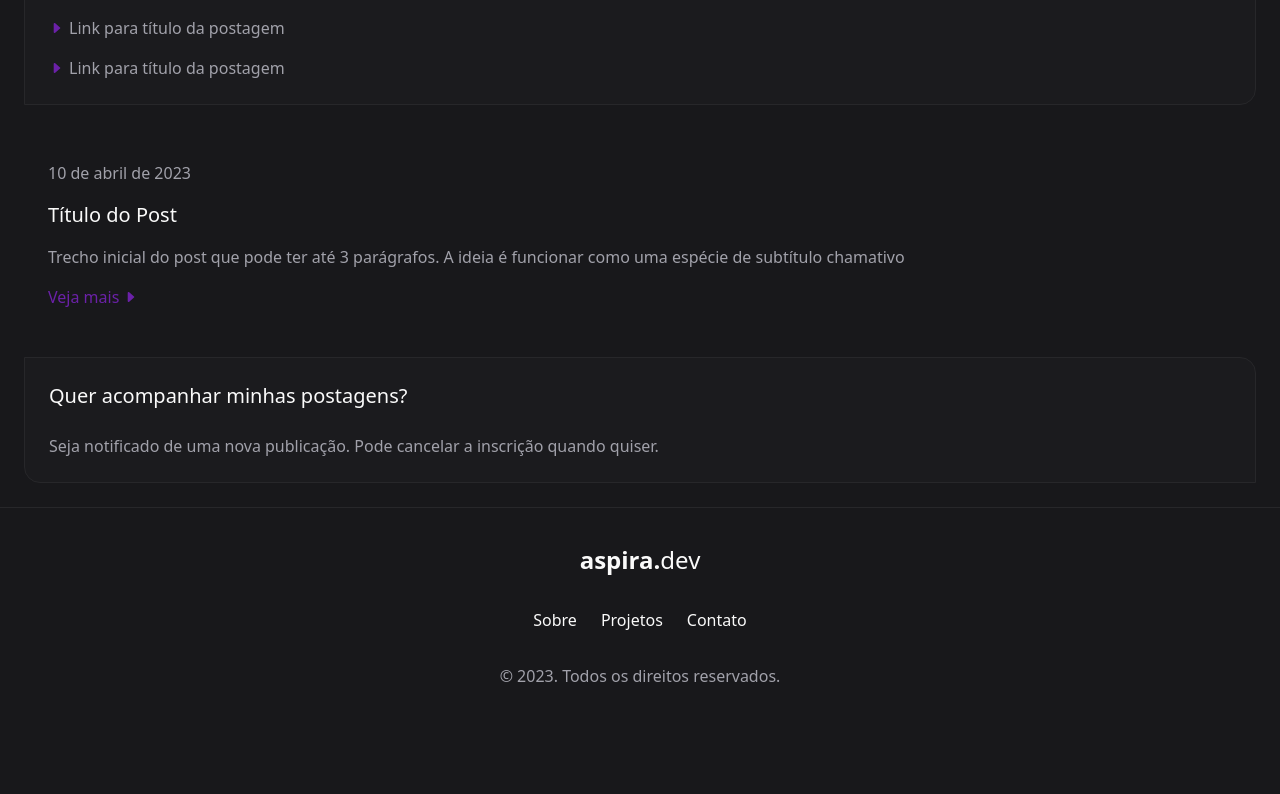
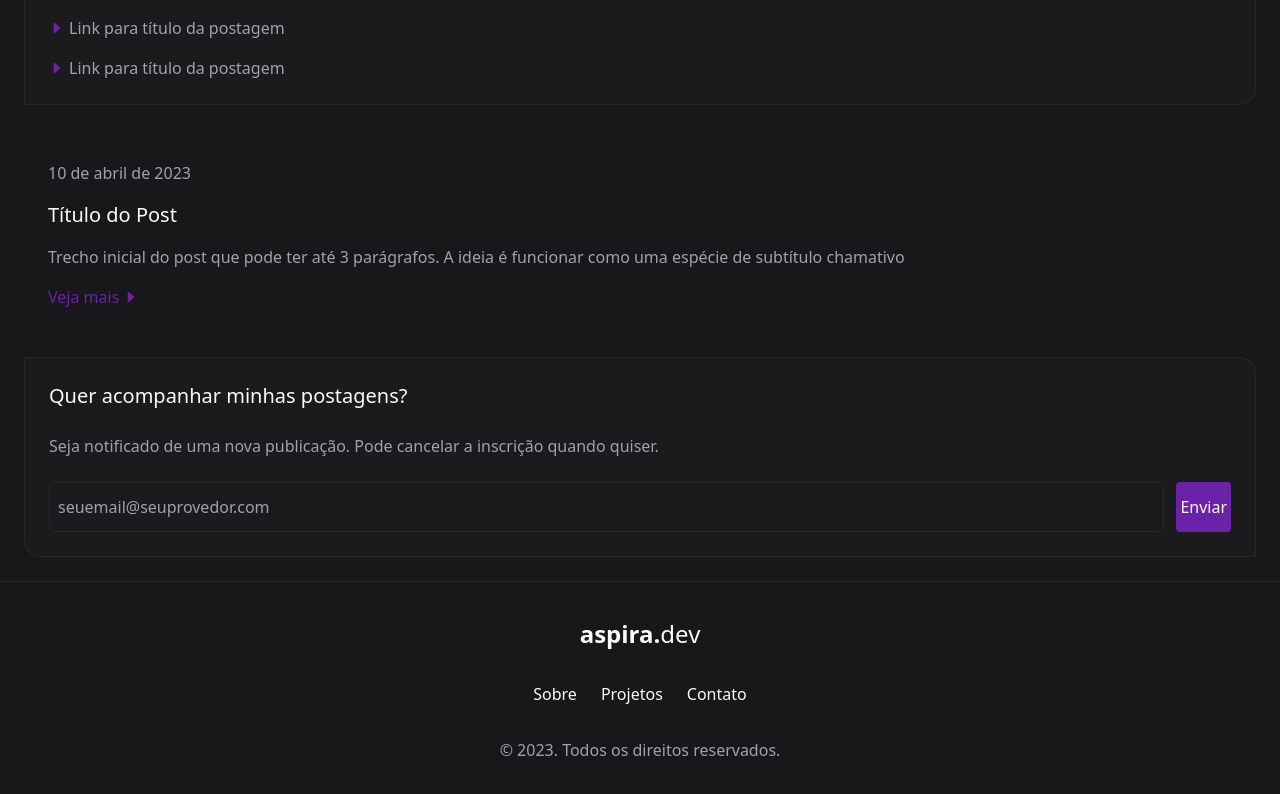
Before and after one commit to vieira-a/blog, a React (Vite) app: page / in a window 1280 px wide. Shown: the part 441-1235 px from the top of the page. Before the commit the page ends 1165 px from the top, so only its background shows below. Built offline with nearby package versions, Linux system fonts and the light colour scheme.

Commit message:
feat: render newsletter component

```diff
--- a/src/components/Newsletter/index.tsx
+++ b/src/components/Newsletter/index.tsx
@@ -1,3 +1,6 @@
+import Button from "../Button";
+import TextField from "../TextField";
+
 export default function Newsletter() {
   return (
     <section className="flex flex-col gap-6 m-6 p-6 bg-zinc-800/25 rounded-tr-2xl rounded-bl-2xl border border-zinc-800">
@@ -6,6 +9,12 @@ export default function Newsletter() {
         Seja notificado de uma nova publicação. Pode cancelar a inscrição quando
         quiser.
       </p>
+      <div className="flex gap-3">
+        <TextField type="email" placeholder="seuemail@seuprovedor.com" />
+        <Button className="bg-purple-800 text-zinc-50 px-1 py-3 rounded">
+          Enviar
+        </Button>
+      </div>
     </section>
   );
 }
--- a/src/components/TextField/index.tsx
+++ b/src/components/TextField/index.tsx
@@ -17,7 +17,7 @@ export default function TextField({
       placeholder={placeholder}
       value={value}
       onChange={onChange}
-      className="w-full px-2 py-3"
+      className="w-full px-2 py-3 bg-transparent rounded-md border border-zinc-800"
     />
   );
 }
```
